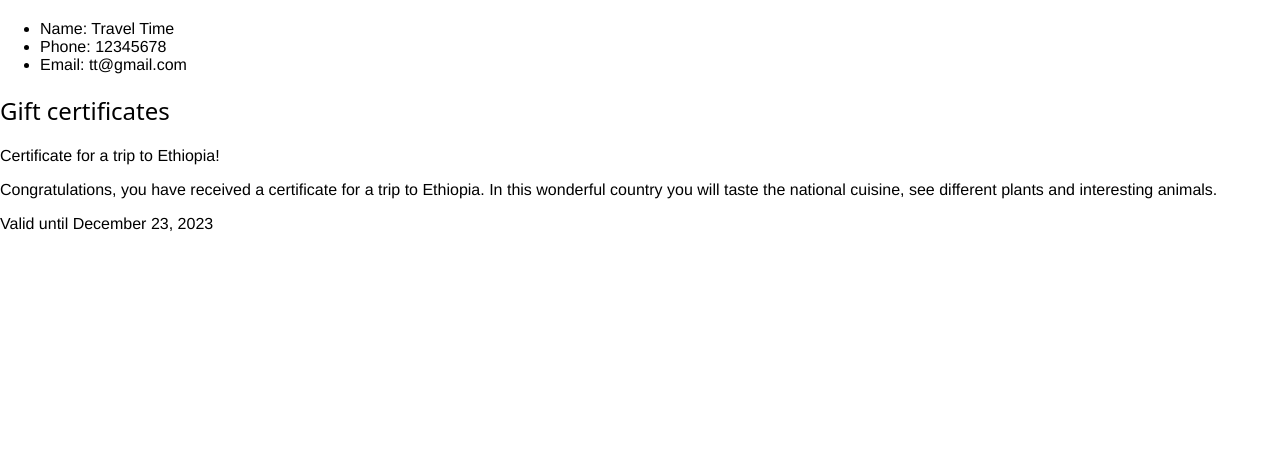
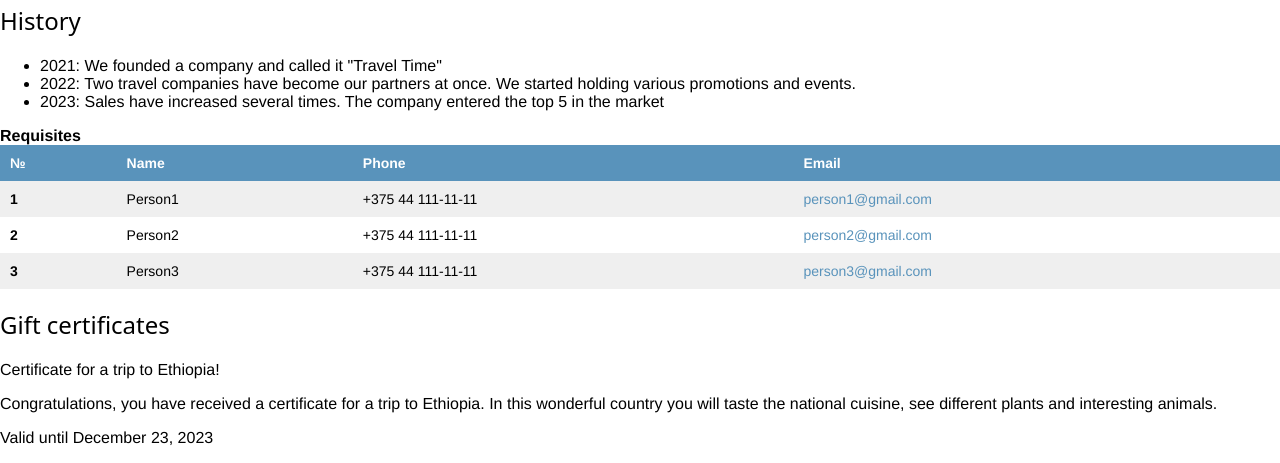
Before and after one commit to Tivlas/BSUIR, a Django app: page /info/about in a window 1280 px wide. Shown: the part 847-1310 px from the top of the page. Before the commit the page ends 1078 px from the top, so only its background shows below. Run offline with Django 4.2, Linux system fonts and the light colour scheme.

Commit message:
Добавил нужные по условию теги.

```diff
--- a/sem5/WEB/DjangoProject/TravelAgencyApp/info/templates/about.html
+++ b/sem5/WEB/DjangoProject/TravelAgencyApp/info/templates/about.html
@@ -4,8 +4,16 @@ About us
 {% endblock %}
 {% block content %}
 <h1>Travel Time</h1>
+<p><a href="#requisites">Our requisites.</a></p>
 <section>
     <h2>About us</h2>
+    <p>Amelia Earhart once said: <q>Adventure is worthwhile in itself.</q></p>
+    <pre>
+        The woods are lovely,<wbr> dark, and deep,
+        But I have promises to keep,
+        And miles to go before I sleep,
+        And miles to go before I sleep.
+    </pre>
     <p>Our company gives you the opportunity to buy a ticket to many countries of the world, choose a hotel yourself. In
         addition to the voucher, you can purchase a certificate and please your loved ones.</p>
 </section>
@@ -13,9 +21,6 @@ About us
 
 <section><iframe width="560" height="315" src="https://www.youtube.com/embed/MqJbmAMngTE" frameborder="1"
         allowfullscreen></iframe></section>
-
-
-
 
 <section>
     <h2>History</h2>
@@ -29,12 +34,38 @@ About us
 </section>
 
 <section>
-    <h2>Requisites</h2>
-    <ul>
-        <li>Name: Travel Time</li>
-        <li>Phone: 12345678</li>
-        <li>Email: tt@gmail.com</li>
-    </ul>
+    <table id="requisites" class="table table-bordered border-primary" style="vertical-align:middle;">
+        <summary><strong>Requisites</strong></summary>
+        <thead>
+            <tr>
+                <th scope="col">№</th>
+                <th scope="col">Name</th>
+                <th scope="col">Phone</th>
+                <th scope="col">Email</th>
+            </tr>
+        </thead>
+
+        <tbody>
+            <tr>
+                <th scope="row">1</th>
+                <td>Person1</td>
+                <td>+375 44 111-11-11</td>
+                <td><a href="mailto:person1@gmail.com">person1@gmail.com</a></td>
+            </tr>
+            <tr>
+                <th scope="row">2</th>
+                <td>Person2</td>
+                <td>+375 44 111-11-11</td>
+                <td><a href="mailto:person2@gmail.com">person2@gmail.com</a></td>
+            </tr>
+            <tr>
+                <th scope="row">3</th>
+                <td>Person3</td>
+                <td>+375 44 111-11-11</td>
+                <td><a href="mailto:person3@gmail.com">person3@gmail.com</a></td>
+            </tr>
+        </tbody>
+    </table>
 </section>
 
 <section>
--- a/sem5/WEB/DjangoProject/TravelAgencyApp/info/templates/faq.html
+++ b/sem5/WEB/DjangoProject/TravelAgencyApp/info/templates/faq.html
@@ -3,8 +3,8 @@
 FAQ
 {% endblock %}
 {% block content %}
-
-<br>
+<hr>
+<p><dfn><abbr title="frequently asked questions">FAQ</abbr></dfn> is a page where you can see the <em>most</em> common <strong>questions</strong> and <strong>answers</strong>.</p>
 {% for q in faq %}
 <details>
     <summary>{{ q.question }} (<time datetime={{ q.post_date }}>{{ q.post_date }}</time>)</summary>
--- a/sem5/WEB/DjangoProject/TravelAgencyApp/personal_account/templates/personal_account.html
+++ b/sem5/WEB/DjangoProject/TravelAgencyApp/personal_account/templates/personal_account.html
@@ -3,6 +3,8 @@
 {% block title %}Personal Account{% endblock %}
 
 {% block content %}
+<p><a href="#review-form">You may leave a review if you want.</a></p>
+
 <section>
     <details>
         <summary>
@@ -46,7 +48,7 @@
     <section>
         <hr>
         <p>You can leave a review.</p>
-        <form action="{% url 'personal_account:leave_review_view' %}" method="POST">
+        <form id="review-form" action="{% url 'personal_account:leave_review_view' %}" method="POST">
             {% csrf_token %}
             <textarea name="review_content" rows="4" cols="50"></textarea>
 
--- a/sem5/WEB/DjangoProject/TravelAgencyApp/travel/templates/base.html
+++ b/sem5/WEB/DjangoProject/TravelAgencyApp/travel/templates/base.html
@@ -10,8 +10,8 @@
 
 <body>
     <header>
+        <a href="/info/main">Main</a>
         <a href="/">Home</a>
-        <a href="/info/main">Main</a>
         <a href="/info/about">About</a>
         <a href="/info/news">News</a>
         <a href="/info/faq">FAQ</a>
```
Also changed, not shown: sem5/WEB/DjangoProject/TravelAgencyApp/info/templates/promo_codes.html (+14 -0 lines), sem5/WEB/DjangoProject/TravelAgencyApp/info/templates/staff.html (+42 -5 lines), sem5/WEB/DjangoProject/TravelAgencyApp/db.sqlite3.
